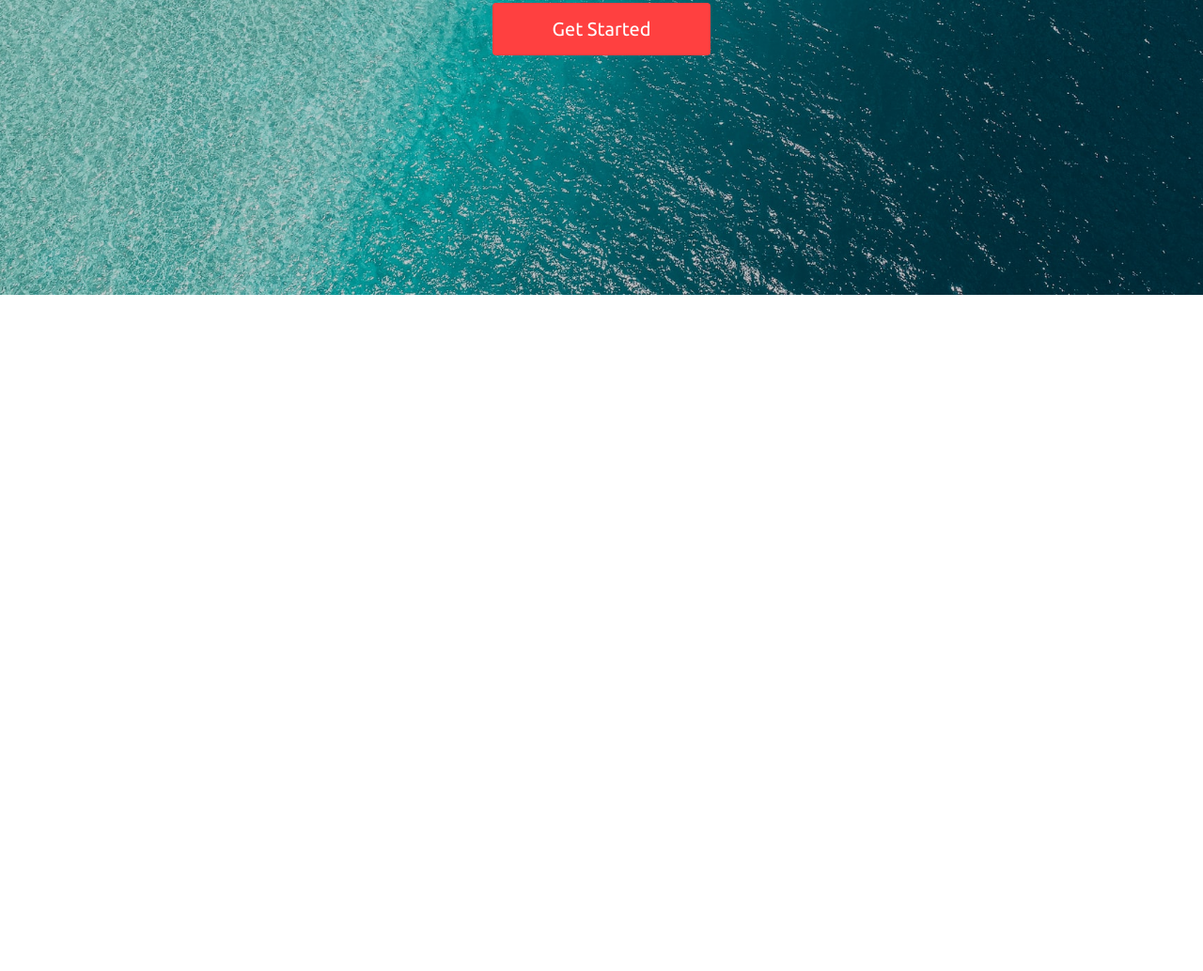
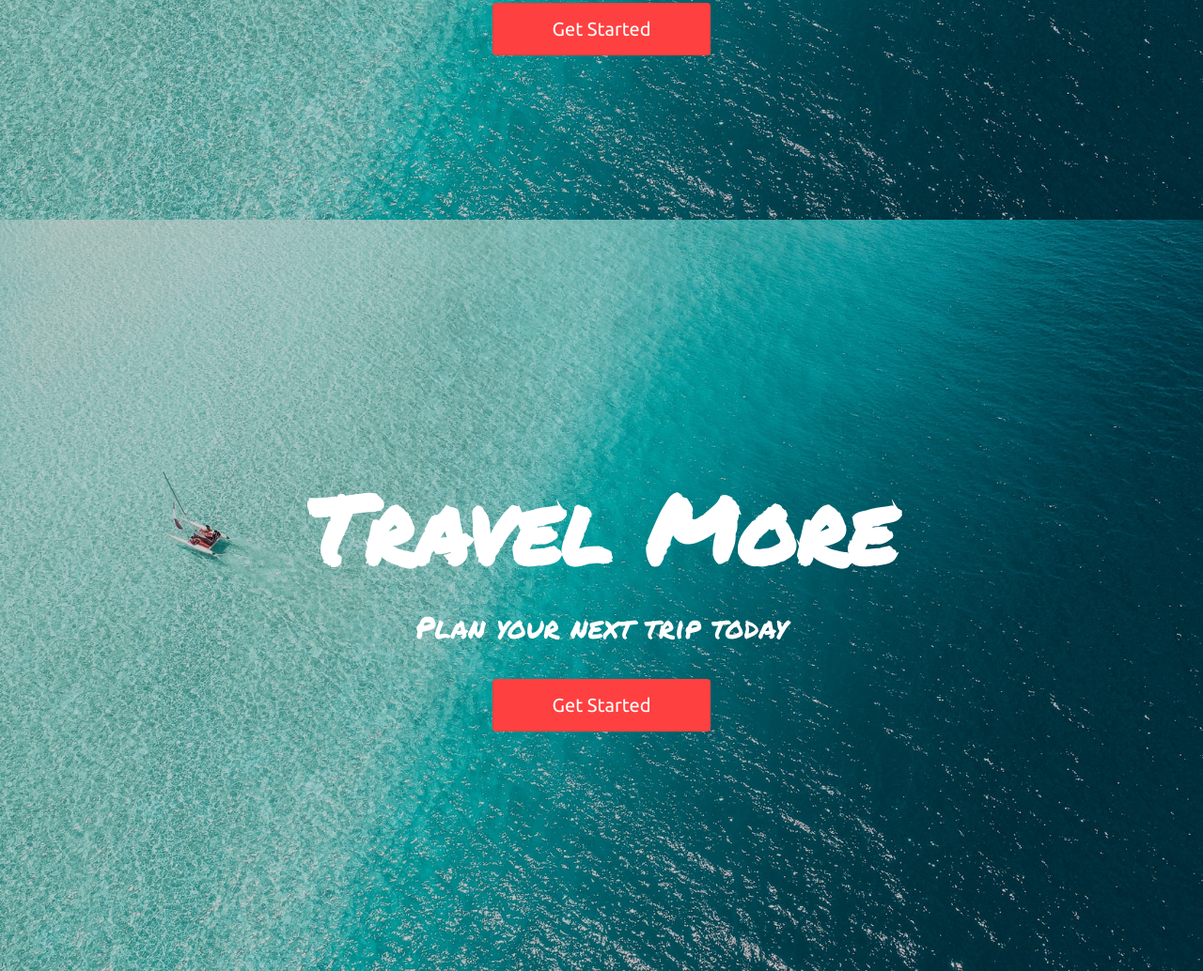
Before and after one commit to AharonGrigoryan/beautiful-images-page-gatsby, a Gatsby site: page / in a window 1280 px wide. Shown: the part 521-1555 px from the top of the page at 94% size. Before the commit the page ends 835 px from the top, so only its background shows below. Built offline with nearby package versions, Linux system fonts and the light colour scheme; Gatsby itself is replaced by a stand-in of ours.

Commit message:
commit second

```diff
--- a/src/pages/index.js
+++ b/src/pages/index.js
@@ -9,7 +9,7 @@
   <Layout>
 
    <HeroSection/>
-
+   <HeroSection/>
   </Layout>
 )
 
```
